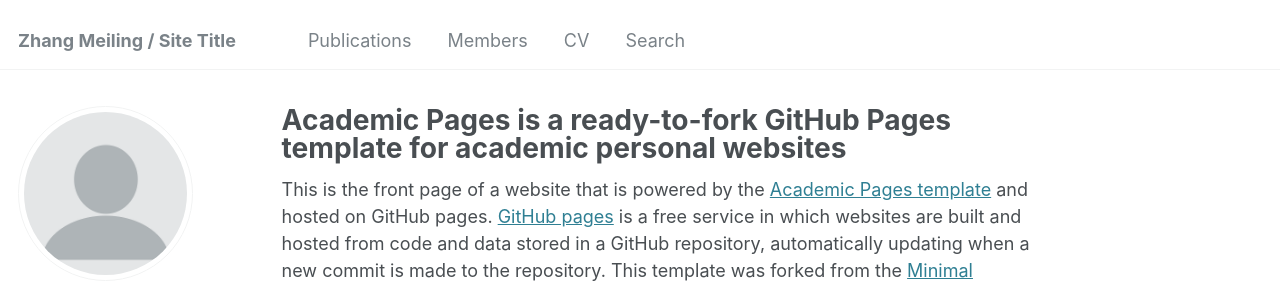
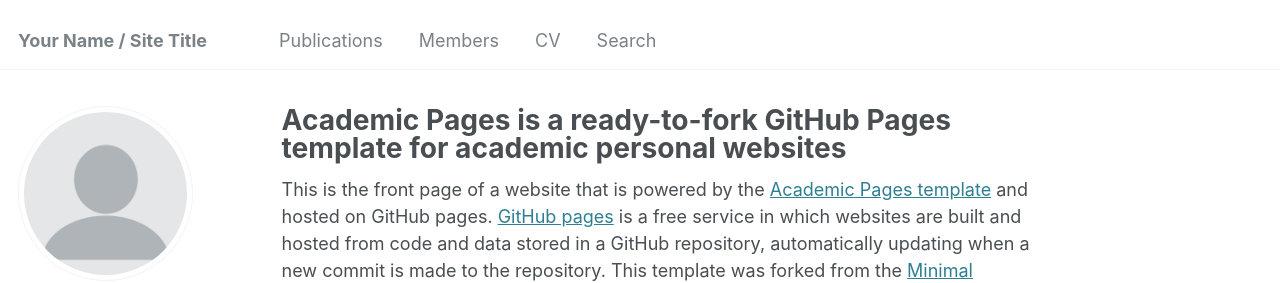
Before and after one commit to Hui50138/ZhangMeiling-Lab, a Jekyll site: the page built from _pages/about.md, in a window 1280 px wide. Shown: the top 283 px of the page. Built offline with Jekyll 4.4.1, drawn with Linux system fonts in a browser that asks for light colours; some web fonts are replaced.

Commit message:
Update _config.yml

```diff
--- a/_config.yml
+++ b/_config.yml
@@ -9,7 +9,7 @@
 
 # Basic Site Settings
 locale                   : "en-US"
-title                    : "Zhang Meiling / Site Title"
+title                    : "Your Name / Site Title"
 title_separator          : "-"
 name                     : &name "Your Name"
 description              : &description "personal description"
```
